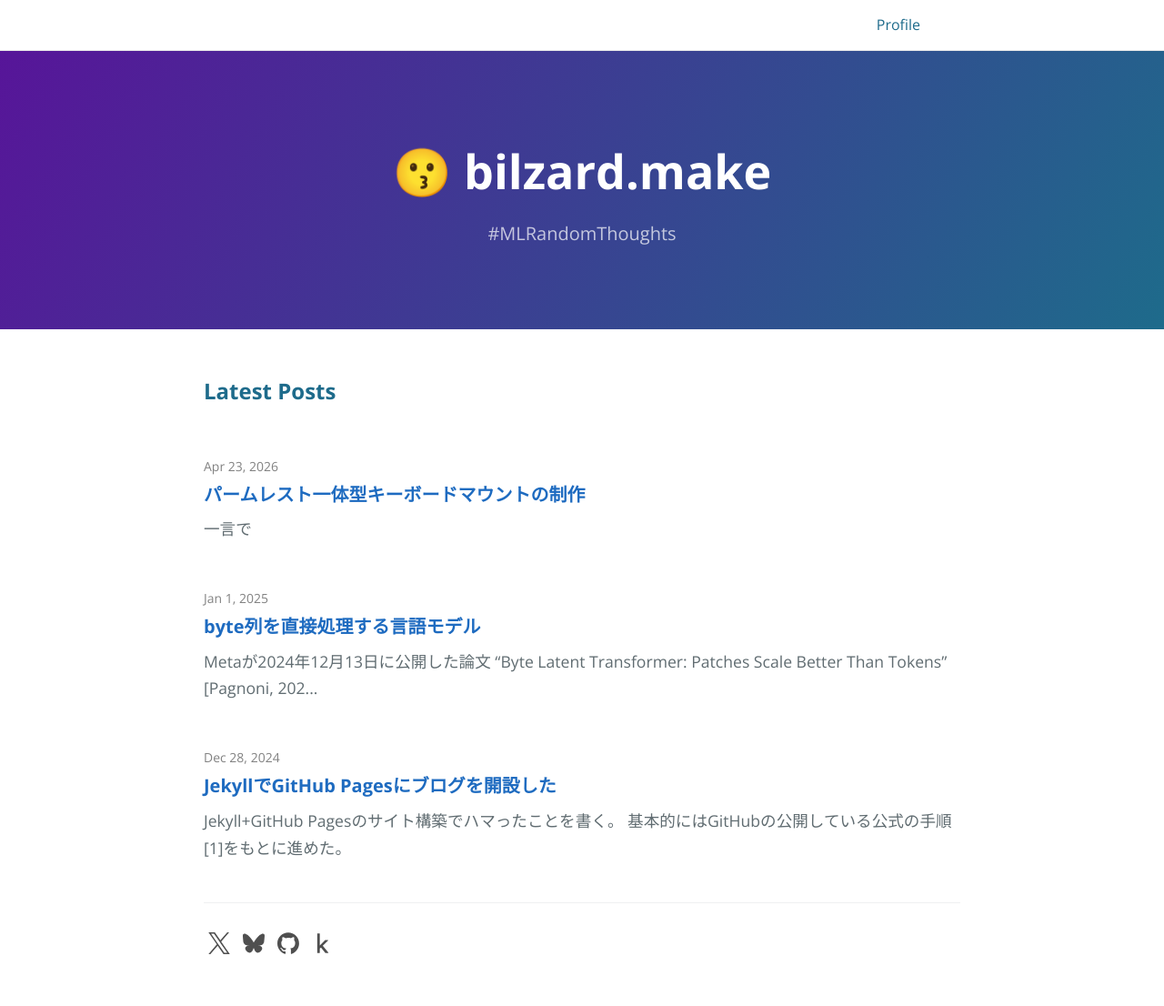
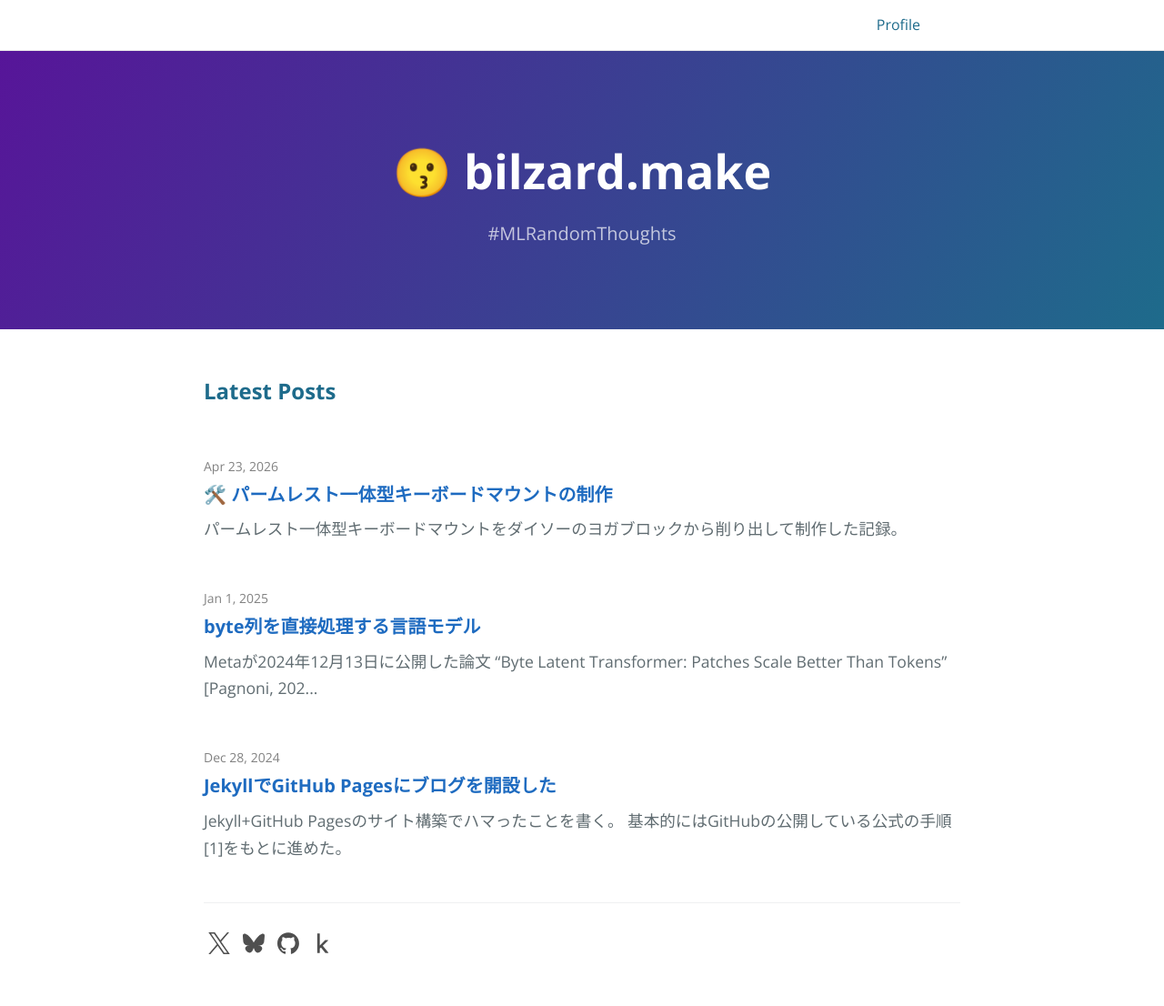
Before and after one commit to bilzard/bilzard.github.io, a Jekyll site: the page built from index.md, in a window 1280 px wide. Shown: the whole page at 91% size. Built offline with Jekyll 4.4.1, drawn with Linux system fonts in a browser that asks for light colours.

Commit message:
excerpt/iconの追加

```diff
--- a/_posts/2026-04-23-keyboard-mount.md
+++ b/_posts/2026-04-23-keyboard-mount.md
@@ -7,6 +7,8 @@
 latex: true
 toc: true
 published: true
+excerpt: パームレスト一体型キーボードマウントをダイソーのヨガブロックから削り出して制作した記録。
+icon: "🛠️"
 ---
 
 ## 一言で
```
